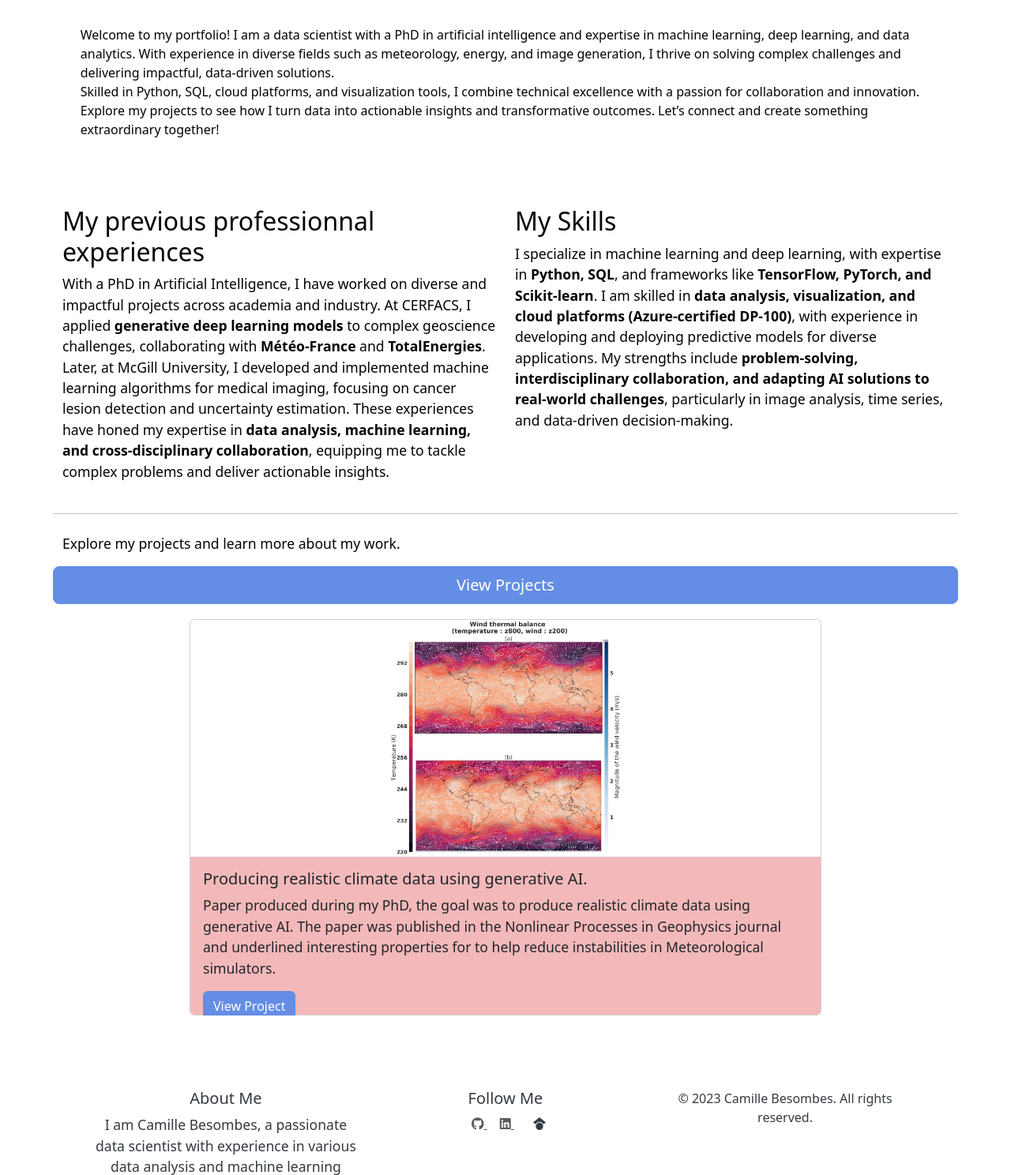
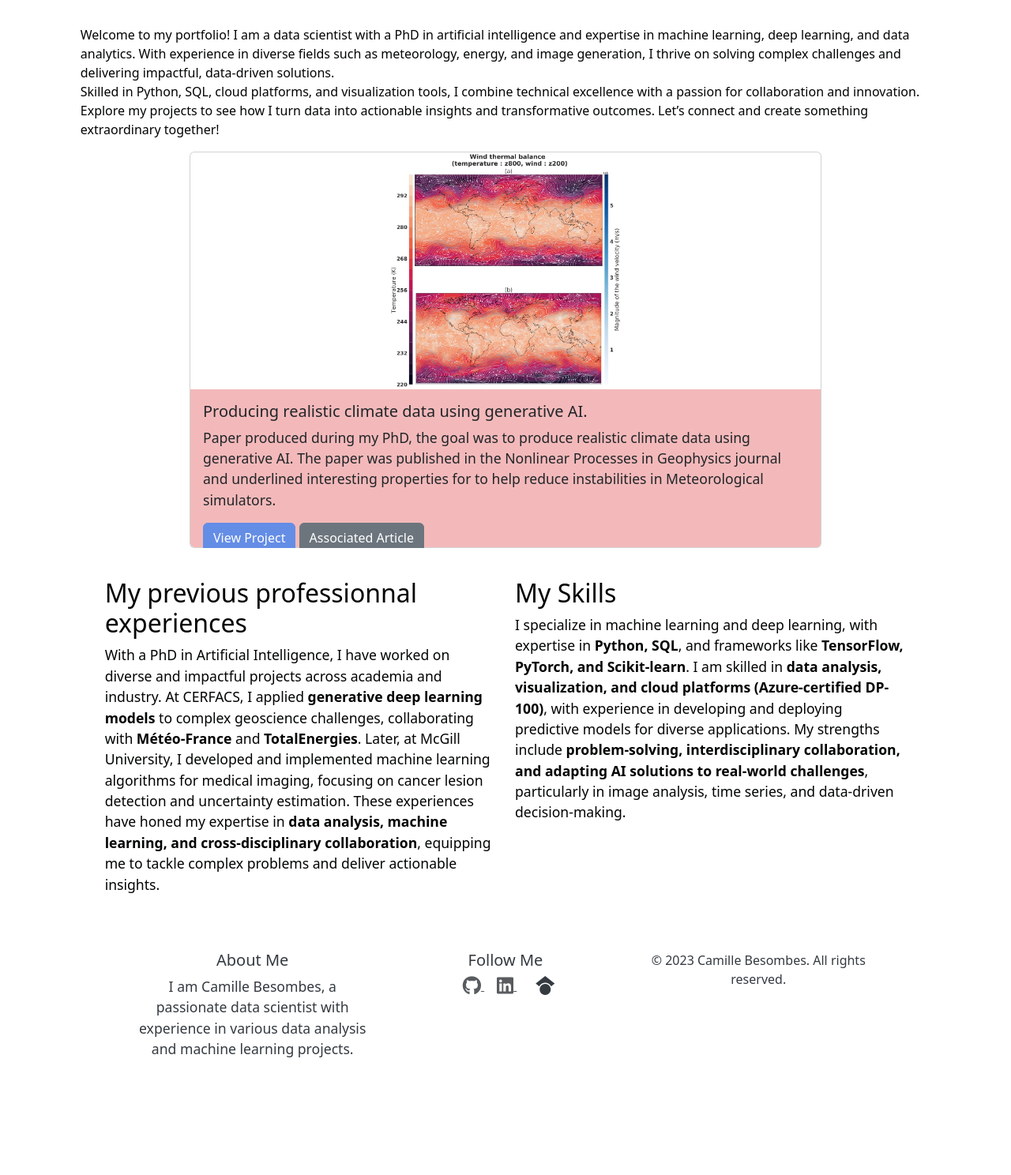
Before and after one commit to Cam-B04/portfolio_website, a Flask app: page / in a window 1280 px wide. Shown: the part 282-1770 px from the top of the page at 79% size. After the commit the page ends 1621 px from the top, so only its background shows below. Run offline with Flask 3, Linux system fonts and the light colour scheme; some libraries are stand-ins or nearby versions.

Commit message:
fa-icon changed size in footer

```diff
--- a/app/templates/footer.html
+++ b/app/templates/footer.html
@@ -8,13 +8,13 @@
             <div class="col-md-4 mb-3">
                 <h5>Follow Me</h5>
                     <a href="https://github.com/Cam-B04" class="text-muted mx-2" aria-label="GitHub">
-                        <i class="fa-brands fa-github"></i>
+                        <i class="fa-brands fa-github fa-xl"></i>
                     </a>
                     <a href="https://linkedin.com/in/besombescamille" class="text-muted mx-2" aria-label="LinkedIn">
-                        <i class="fa-brands fa-linkedin"></i>
+                        <i class="fa-brands fa-linkedin fa-xl"></i>
                     </a>
                     <a href="https://scholar.google.com/citations?hl=fr&user=VLc4FeUAAAAJ&view_op=list_works&gmla=AL3_zii1kG5ogSm68ehl4lmSYtZUhGmzMbTpKvfhO5vgaxj6wFGH6q5r2uWGv0qmEAEZq4R04CaoI2FEPdnGQItijq0zmxXDyy2IeqwNQiDsmY7feA" class="text-muted mx-2" aria-label="GScholar"></a>
-                        <i class="fa-brands fa-google-scholar"></i>
+                        <i class="fa-brands fa-google-scholar fa-xl"></i>
                     </a>
             </div>
             <div class="col-md-4 mb-3">
--- a/app/templates/home.html
+++ b/app/templates/home.html
@@ -27,6 +27,34 @@
             transformative outcomes.
 
             Let’s connect and create something extraordinary together!</p>
+    <div id="projectCarousel" class="carousel slide " data-bs-ride="carousel">
+        <div class="carousel-inner">
+            {% for project in projects %}
+            <div class="carousel-item {% if loop.first %}active{% endif %} data-bs-interval='2'">
+                <div class="card">
+                    <a href="{{ project.link }}">
+                    <img src="{{ project.image }}" class="card-img-top d-block w-100" alt="{{ project.title }}">
+                    </a>
+                    <div class="card-body">
+                        <h5>{{ project.title }}</h5>
+                        <p>{{ project.description }}</p>
+                        <a href="{{ project.link }}" class="btn btn-primary">View Project</a>
+                        {% if project.associated_paper_link is defined%}
+                        <a href="{{ project.associated_paper_link }}" class="btn btn-secondary">Associated Article</a>
+                        {% endif %}
+                    </div>
+                </div>
+            </div>
+            {% endfor %}
+        </div>
+        <button class="carousel-control-prev" type="button" data-bs-target="#projectCarousel" data-bs-slide="prev">
+            <span class="carousel-control-prev-icon" aria-hidden="true"></span>
+            <span class="visually-hidden">Previous</span>
+        </button>
+        <button class="carousel-control-next" type="button" data-bs-target="#projectCarousel" data-bs-slide="next">
+            <span class="carousel-control-next-icon" aria-hidden="true"></span>
+            <span class="visually-hidden">Next</span>
+        </button>
     </div>
     <div class="row">
         <div class="col-md-6">
@@ -53,37 +81,6 @@
                 AI solutions to real-world challenges</strong>, particularly in image analysis,
                 time series, and data-driven decision-making.</p>
         </div>
-    <hr class="my-4">
-    <p>Explore my projects and learn more about my work.</p>
-    <a class="btn btn-primary btn-lg" href="/projects" role="button">View Projects</a>
-    </div>
-    <div id="projectCarousel" class="carousel slide " data-bs-ride="carousel">
-        <div class="carousel-inner">
-            {% for project in projects %}
-            <div class="carousel-item {% if loop.first %}active{% endif %}">
-                <div class="card">
-                    <a href="{{ project.link }}">
-                    <img src="{{ project.image }}" class="card-img-top d-block w-100 " alt="{{ project.title }}">
-                    </a>
-                    <div class="card-body">
-                        <h5>{{ project.title }}</h5>
-                        <p>{{ project.description }}</p>
-                        <a href="{{ project.link }}" class="btn btn-primary">View Project</a>
-                    </div>
-                </div>
-            </div>
-            {% endfor %}
-        </div>
-        <button class="carousel-control-prev" type="button" data-bs-target="#projectCarousel" data-bs-slide="prev">
-            <span class="carousel-control-prev-icon" aria-hidden="true"></span>
-            <span class="visually-hidden">Previous</span>
-        </button>
-        <button class="carousel-control-next" type="button" data-bs-target="#projectCarousel" data-bs-slide="next">
-            <span class="carousel-control-next-icon" aria-hidden="true"></span>
-            <span class="visually-hidden">Next</span>
-        </button>
-    </div>
-
     {% endblock %}
     <script src="https://code.jquery.com/jquery-3.6.0.min.js"></script>
     <script src="https://cdn.jsdelivr.net/npm/@popperjs/core@2.11.6/dist/umd/popper.min.js"></script>
```
